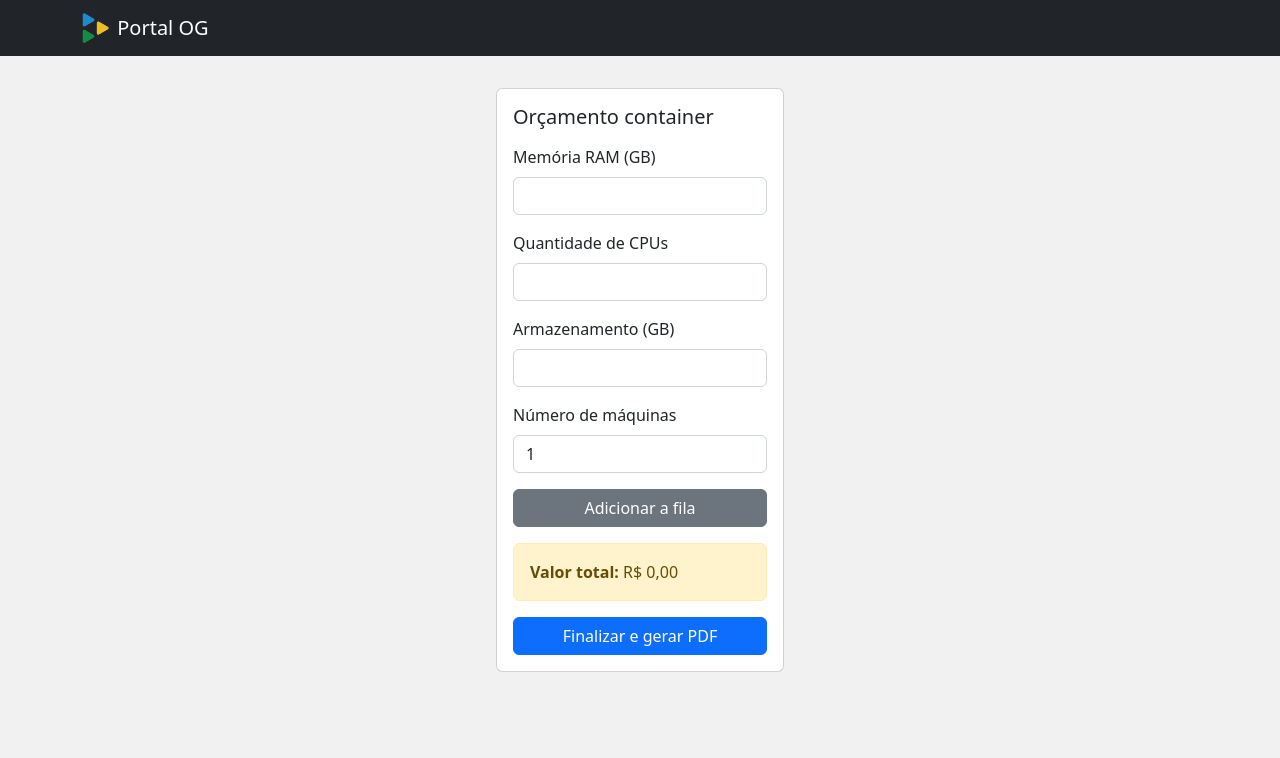
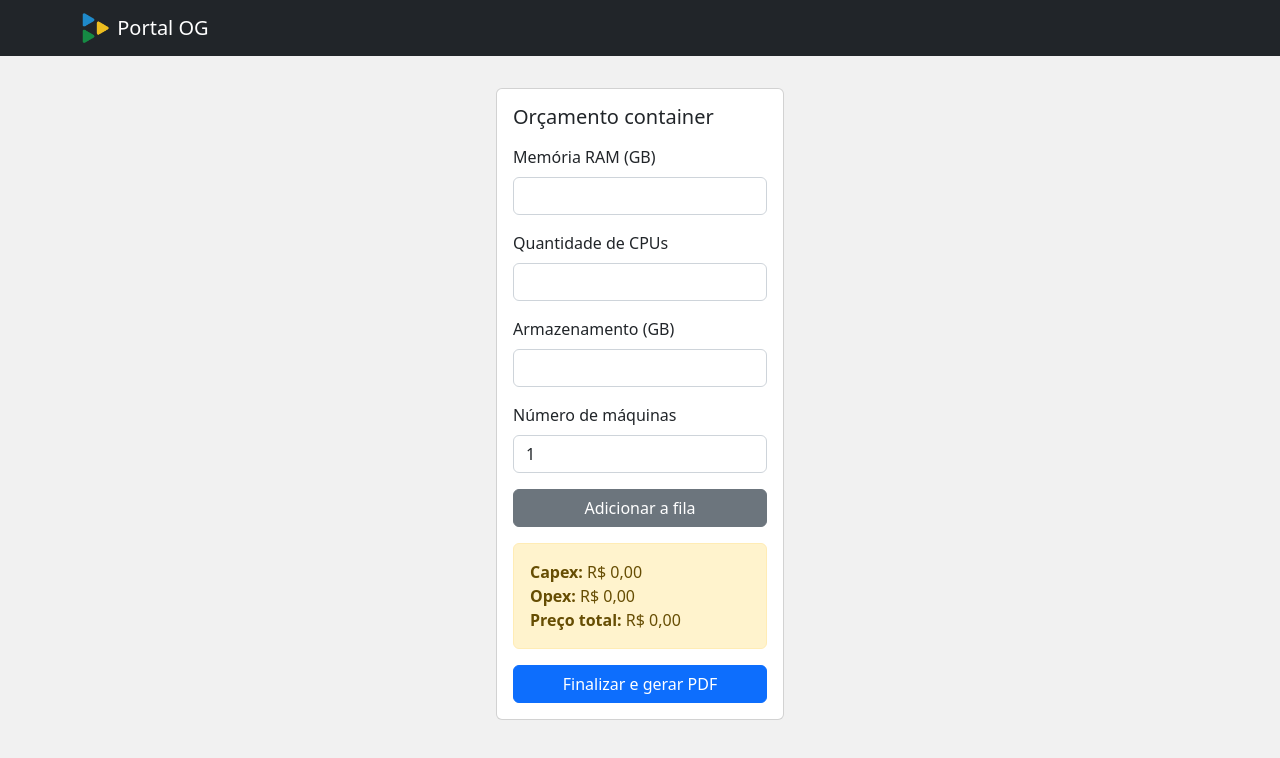
Before and after one commit to AntonioPedro9/portal-og, a React (Create React App) app in the folder frontend/: page /container in a window 1280 px wide. Shown: the top 758 px of the page. Built offline with nearby package versions, Linux system fonts and the light colour scheme; no server answers; what pdfmake would draw is missing.

Commit message:
Implementação do cálculo de OPEX

```diff
--- a/frontend/src/index.js
+++ b/frontend/src/index.js
@@ -4,8 +4,4 @@ import App from "./App";
 import "./index.css";
 
 const root = ReactDOM.createRoot(document.getElementById("root"));
-root.render(
-  <React.StrictMode>
-    <App />
-  </React.StrictMode>
-);
+root.render(<App />);
--- a/frontend/src/pages/Container.js
+++ b/frontend/src/pages/Container.js
@@ -11,48 +11,53 @@ export default function Container() {
   const [storageAmount, setStorageAmount] = useState("");
   const [machineAmount, setMachineAmount] = useState(1);
 
-  const [memoryPrice, setMemoryPrice] = useState(0);
-  const [cpuPrice, setCpuPrice] = useState(0);
-  const [storagePrice, setStoragePrice] = useState(0);
+  const [memoryCapex, setMemoryCapex] = useState(0);
+  const [cpuCapex, setCpuCapex] = useState(0);
+  const [storageCapex, setStorageCapex] = useState(0);
+  const [memoryOpex, setMemoryOpex] = useState(0);
+  const [cpuOpex, setCpuOpex] = useState(0);
 
-  const [budget, setBudget] = useState(0);
   const [capex, setCapex] = useState(0);
   const [opex, setOpex] = useState(0);
   const [totalPrice, setTotalPrice] = useState(0);
-  const [table, setTable] = useState([["Preço", "Memória (GB)", "CPU", "Armazenamento (GB)", "Quantidade"]]);
+  const [table, setTable] = useState([["Capex", "Opex", "Memória (GB)", "CPU", "Armazenamento (GB)", "Quantidade"]]);
 
   /**
    * Puxa pela API os valores para fazer o orçamento de um container
    */
   useEffect(() => {
-    api.get("/getPrices/container").then((response) => {
-      const prices = response.data;
+    api
+      .get("/getPrices/container")
+      .then((response) => {
+        const prices = response.data;
 
-      if (prices) {
-        setMemoryPrice(prices.memory_price);
-        setCpuPrice(prices.cpu_price);
-        setStoragePrice(prices.storage_price);
-      } else {
+        setMemoryCapex(prices.memory_capex);
+        setCpuCapex(prices.cpu_capex);
+        setStorageCapex(prices.storage_capex);
+        setMemoryOpex(prices.memory_opex);
+        setCpuOpex(prices.cpu_opex);
+      })
+      .catch(() => {
         alert("Servidor fora do ar.");
-      }
-    });
+      });
   }, []);
 
   /**
    * Faz o orçamento toda vez que a memória, CPU, armazenamneto ou quantidade de máquinas é alterada
    */
   useEffect(() => {
-    setBudget((memoryPrice * memoryAmount + cpuPrice * cpuAmount + storagePrice * storageAmount) * machineAmount);
+    setCapex((memoryCapex * memoryAmount + cpuCapex * cpuAmount + storageCapex * storageAmount) * machineAmount);
+    setOpex((memoryOpex * memoryAmount + cpuOpex * cpuAmount) * machineAmount);
   }, [memoryAmount, cpuAmount, storageAmount, machineAmount]);
 
   /**
    * Adiciona as inforamções do container na tabela e atualiza o preço total
    */
   function addContainerToTable() {
-    const newRow = [formatCurrency(budget), memoryAmount, cpuAmount, storageAmount, machineAmount];
+    const newRow = [formatCurrency(capex), formatCurrency(opex), memoryAmount, cpuAmount, storageAmount, machineAmount];
 
     setTable([...table, newRow]);
-    setTotalPrice(totalPrice + budget);
+    setTotalPrice(totalPrice + capex);
     setMemoryAmount("");
     setCpuAmount("");
     setStorageAmount("");
@@ -101,7 +106,11 @@ export default function Container() {
             </Button>
 
             <Alert variant="warning">
-              <strong>Valor total:</strong> {formatCurrency(budget)}
+              <strong>Capex:</strong> {formatCurrency(capex)}
+              <br />
+              <strong>Opex:</strong> {formatCurrency(opex)}
+              <br />
+              <strong>Preço total:</strong> {formatCurrency(capex + opex)}
             </Alert>
 
             <Button variant="primary" type="submit" style={{ width: "100%" }}>
--- a/frontend/src/pages/VM.js
+++ b/frontend/src/pages/VM.js
@@ -11,48 +11,53 @@ export default function VM() {
   const [storageAmount, setStorageAmount] = useState("");
   const [machineAmount, setMachineAmount] = useState(1);
 
-  const [memoryPrice, setMemoryPrice] = useState(0);
-  const [cpuPrice, setCpuPrice] = useState(0);
-  const [storagePrice, setStoragePrice] = useState(0);
+  const [memoryCapex, setMemoryCapex] = useState(0);
+  const [cpuCapex, setCpuCapex] = useState(0);
+  const [storageCapex, setStorageCapex] = useState(0);
+  const [memoryOpex, setMemoryOpex] = useState(0);
+  const [cpuOpex, setCpuOpex] = useState(0);
 
-  const [budget, setBudget] = useState(0);
   const [capex, setCapex] = useState(0);
   const [opex, setOpex] = useState(0);
   const [totalPrice, setTotalPrice] = useState(0);
-  const [table, setTable] = useState([["Preço", "Memória (GB)", "CPU", "Armazenamento (GB)", "Quantidade"]]);
+  const [table, setTable] = useState([["Capex", "Opex", "Memória (GB)", "CPU", "Armazenamento (GB)", "Quantidade"]]);
 
   /**
    * Puxa pela API os valores para fazer o orçamento de uma VM
    */
   useEffect(() => {
-    api.get("/getPrices/vm").then((response) => {
-      const prices = response.data;
+    api
+      .get("/getPrices/vm")
+      .then((response) => {
+        const prices = response.data;
 
-      if (prices) {
-        setMemoryPrice(prices.memory_price);
-        setCpuPrice(prices.cpu_price);
-        setStoragePrice(prices.storage_price);
-      } else {
+        setMemoryCapex(prices.memory_capex);
+        setCpuCapex(prices.cpu_capex);
+        setStorageCapex(prices.storage_capex);
+        setMemoryOpex(prices.memory_opex);
+        setCpuOpex(prices.cpu_opex);
+      })
+      .catch(() => {
         alert("Servidor fora do ar.");
-      }
-    });
+      });
   }, []);
 
   /**
    * Faz o orçamento toda vez que a memória, CPU, armazenamneto ou quantidade de máquinas é alterada
    */
   useEffect(() => {
-    setBudget((memoryPrice * memoryAmount + cpuPrice * cpuAmount + storagePrice * storageAmount) * machineAmount);
+    setCapex((memoryCapex * memoryAmount + cpuCapex * cpuAmount + storageCapex * storageAmount) * machineAmount);
+    setOpex((memoryOpex * memoryAmount + cpuOpex * cpuAmount) * machineAmount);
   }, [memoryAmount, cpuAmount, storageAmount, machineAmount]);
 
   /**
    * Adiciona as inforamções da VM na tabela e atualiza o preço total
    */
   function addVmToTable() {
-    const newRow = [formatCurrency(budget), memoryAmount, cpuAmount, storageAmount, machineAmount];
+    const newRow = [formatCurrency(capex), formatCurrency(opex), memoryAmount, cpuAmount, storageAmount, machineAmount];
 
     setTable([...table, newRow]);
-    setTotalPrice(totalPrice + budget);
+    setTotalPrice(totalPrice + capex);
     setMemoryAmount("");
     setCpuAmount("");
     setStorageAmount("");
@@ -101,7 +106,11 @@ export default function VM() {
             </Button>
 
             <Alert variant="warning">
-              <strong>Valor total:</strong> {formatCurrency(budget)}
+              <strong>Capex:</strong> {formatCurrency(capex)}
+              <br />
+              <strong>Opex:</strong> {formatCurrency(opex)}
+              <br />
+              <strong>Preço total:</strong> {formatCurrency(capex + opex)}
             </Alert>
 
             <Button variant="primary" type="submit" style={{ width: "100%" }}>
```
Also changed, not shown: 1 other file (tests, documents, lock files or other folders).
